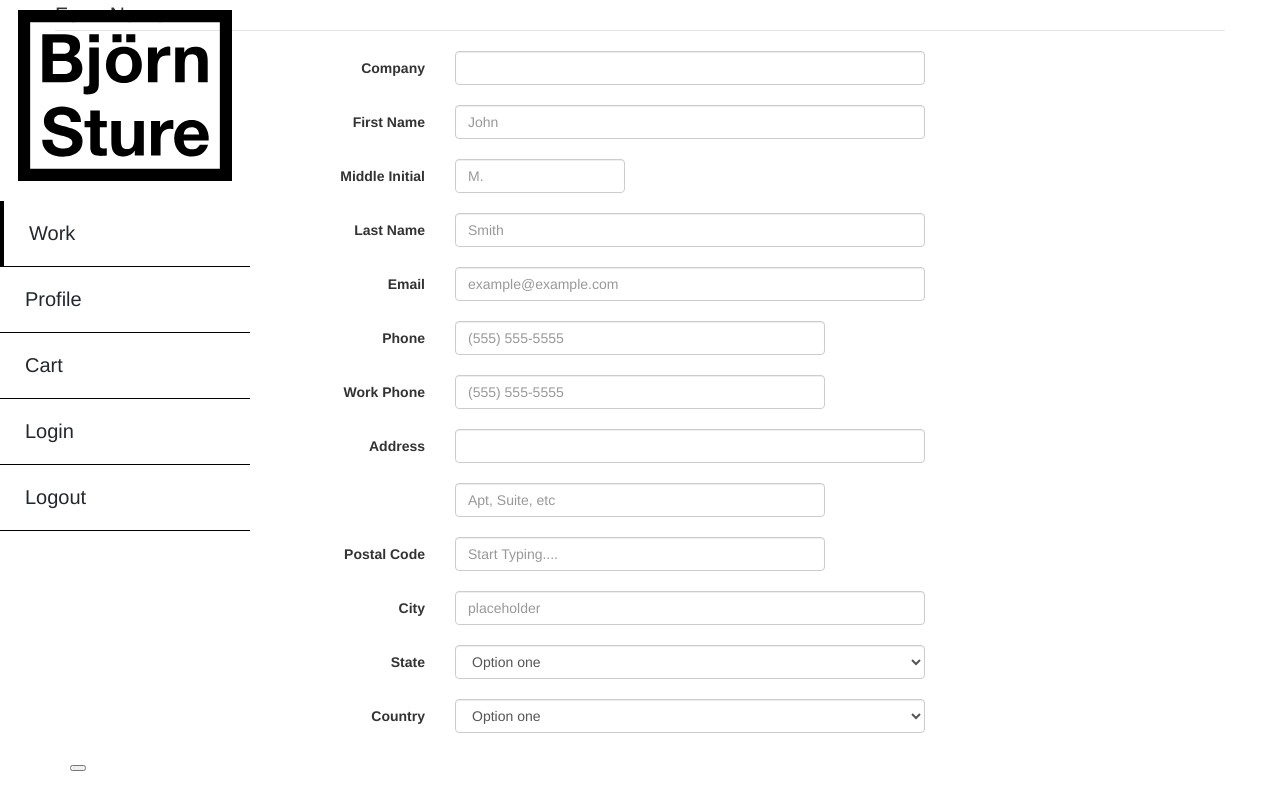
After one commit to alanlin94/COMP-4130-Web-App, a PHP site: page /contact.php in a window 1280 px wide. The commit adds this page. Run offline with PHP 8.4, Linux system fonts and the light colour scheme; some libraries are stand-ins or nearby versions.

Commit message:
added 3 pages

```diff
--- /dev/null
+++ b/contact.php
@@ -0,0 +1,186 @@
+<!DOCTYPE html>
+<html lang="en">
+  <head>
+    <meta charset="utf-8">
+    <meta http-equiv="X-UA-Compatible" content="IE=edge">
+    <meta name="viewport" content="width=device-width, initial-scale=1">
+    <title>Björn Sture Store</title>
+
+    <link rel="stylesheet" href="https://maxcdn.bootstrapcdn.com/bootstrap/3.3.7/css/bootstrap.min.css">
+    <link href="https://maxcdn.bootstrapcdn.com/font-awesome/4.7.0/css/font-awesome.min.css" rel="stylesheet" integrity="sha384-wvfXpqpZZVQGK6TAh5PVlGOfQNHSoD2xbE+QkPxCAFlNEevoEH3Sl0sibVcOQVnN" crossorigin="anonymous">
+    <link rel="stylesheet" href="css/style.css">
+    <link rel="stylesheet" href="css/sidebarnav.css">
+
+    <!--[if lt IE 9]>
+      <script src="https://oss.maxcdn.com/libs/html5shiv/3.7.2/html5shiv.js"></script>
+      <script src="https://oss.maxcdn.com/libs/respond.js/1.4.2/respond.min.js"></script>
+    <![endif]-->
+  </head>
+  <body>
+
+    <div class="nav-side-menu">
+        <div class="brand"><a href="index.php"><img src="img/logo.svg" alt=""></a></div>
+        <i class="fa fa-bars fa-2x toggle-btn" data-toggle="collapse" data-target="#menu-content"></i>
+
+            <div class="menu-list">
+
+                <ul id="menu-content" class="menu-content collapse out">
+                    <li class="active">
+                      <a href="#">Work</a>
+                    </li>
+                     <li>
+                      <a href="#">Profile</a>
+                      </li>
+                      <li>
+                       <a href="cart.php">Cart</a>
+                     </li>
+                     <li>
+                      <a href="#">Login</a>
+                    </li>
+                    <li>
+                     <a href="#">Logout</a>
+                   </li>
+                </ul>
+         </div>
+    </div>
+
+    <div class="container">
+    	<div class="row">
+    		<form class="form-horizontal">
+    <fieldset>
+
+    <!-- Form Name -->
+    <legend>Form Name</legend>
+
+    <!-- Text input-->
+    <div class="form-group">
+      <label class="col-md-4 control-label" for="textinput">Company</label>
+      <div class="col-md-5">
+      <input id="textinput" name="textinput" type="text" placeholder="" class="form-control input-md">
+
+      </div>
+    </div>
+
+    <!-- Text input-->
+    <div class="form-group">
+      <label class="col-md-4 control-label" for="textinput">First Name</label>
+      <div class="col-md-5">
+      <input id="textinput" name="textinput" type="text" placeholder="John" class="form-control input-md">
+
+      </div>
+    </div>
+
+    <!-- Text input-->
+    <div class="form-group">
+      <label class="col-md-4 control-label" for="textinput">Middle Initial</label>
+      <div class="col-md-2">
+      <input id="textinput" name="textinput" type="text" placeholder="M." class="form-control input-md">
+
+      </div>
+    </div>
+
+    <!-- Text input-->
+    <div class="form-group">
+      <label class="col-md-4 control-label" for="textinput">Last Name</label>
+      <div class="col-md-5">
+      <input id="textinput" name="textinput" type="text" placeholder="Smith" class="form-control input-md">
+
+      </div>
+    </div>
+
+    <!-- Text input-->
+    <div class="form-group">
+      <label class="col-md-4 control-label" for="textinput">Email</label>
+      <div class="col-md-5">
+      <input id="textinput" name="textinput" type="text" placeholder="example@example.com" class="form-control input-md">
+
+      </div>
+    </div>
+
+    <!-- Text input-->
+    <div class="form-group">
+      <label class="col-md-4 control-label" for="textinput">Phone</label>
+      <div class="col-md-4">
+      <input id="textinput" name="textinput" type="text" placeholder="(555) 555-5555" class="form-control input-md">
+
+      </div>
+    </div>
+
+    <!-- Text input-->
+    <div class="form-group">
+      <label class="col-md-4 control-label" for="textinput">Work Phone</label>
+      <div class="col-md-4">
+      <input id="textinput" name="textinput" type="text" placeholder="(555) 555-5555" class="form-control input-md">
+
+      </div>
+    </div>
+
+    <!-- Text input-->
+    <div class="form-group">
+      <label class="col-md-4 control-label" for="textinput">Address</label>
+      <div class="col-md-5">
+      <input id="textinput" name="textinput" type="text" placeholder="" class="form-control input-md">
+
+      </div>
+    </div>
+
+    <!-- Text input-->
+    <div class="form-group">
+      <label class="col-md-4 control-label" for="textinput"></label>
+      <div class="col-md-4">
+      <input id="textinput" name="textinput" type="text" placeholder="Apt, Suite, etc" class="form-control input-md">
+
+      </div>
+    </div>
+
+    <!-- Text input-->
+    <div class="form-group">
+      <label class="col-md-4 control-label" for="textinput">Postal Code</label>
+      <div class="col-md-4">
+      <input id="textinput" name="textinput" type="text" placeholder="Start Typing...." class="form-control input-md">
+
+      </div>
+    </div>
+
+    <!-- Text input-->
+    <div class="form-group">
+      <label class="col-md-4 control-label" for="textinput">City</label>
+      <div class="col-md-5">
+      <input id="textinput" name="textinput" type="text" placeholder="placeholder" class="form-control input-md">
+
+      </div>
+    </div>
+
+    <!-- Select Basic -->
+    <div class="form-group">
+      <label class="col-md-4 control-label" for="selectbasic">State</label>
+      <div class="col-md-5">
+        <select id="selectbasic" name="selectbasic" class="form-control">
+          <option value="1">Option one</option>
+          <option value="2">Option two</option>
+        </select>
+      </div>
+    </div>
+
+    <!-- Select Basic -->
+    <div class="form-group">
+      <label class="col-md-4 control-label" for="selectbasic">Country</label>
+      <div class="col-md-5">
+        <select id="selectbasic" name="selectbasic" class="form-control">
+          <option value="1">Option one</option>
+          <option value="2">Option two</option>
+        </select>
+      </div>
+    </div>
+
+    </fieldset>
+    </form>
+    	</div>
+      <button type="button" href="cart.php"></button>
+    </div>
+
+    <script src="https://ajax.googleapis.com/ajax/libs/jquery/1.11.3/jquery.min.js"></script>
+    <script src="https://maxcdn.bootstrapcdn.com/bootstrap/3.3.7/js/bootstrap.min.js"></script>
+    <script src="js/script.js"></script>
+  </body>
+</html>
--- a/css/style.css
+++ b/css/style.css
@@ -23,3 +23,35 @@ body {
   background-color: black;
   color: white;
 }
+
+/*---------------------------------------------Payment-------------------------------------*/
+
+.submit-button {
+  margin-top: 10px;
+}
+
+/*---------------------------------------404 error---------------------------*/
+.error-404 {
+  margin: 0 auto;
+  text-align: center;
+}
+.error-404 .error-code {
+  bottom: 60%;
+  color: #4686CC;
+  font-size: 96px;
+  line-height: 100px;
+  font-weight: bold;
+}
+.error-404 .error-desc {
+  font-size: 12px;
+  color: #647788;
+}
+.error-404 .m-b-10 {
+  margin-bottom: 10px!important;
+}
+.error-404 .m-b-20 {
+  margin-bottom: 20px!important;
+}
+.error-404 .m-t-20 {
+  margin-top: 20px!important;
+}
--- a/index.php
+++ b/index.php
@@ -32,7 +32,7 @@
                       <a href="dashboard/home.php">Profile</a>
                     </li>
                     <li>
-                      <a href="#">Cart</a>
+                      <a href="cart.php">Cart</a>
                      </li>
                      <li>
                       <a href="login.php">Login</a>
--- a/js/script.js
+++ b/js/script.js
@@ -0,0 +1,56 @@
+//------------------------PAYMENT AREA-------------------------//
+$(function() {
+  $('form.require-validation').bind('submit', function(e) {
+    var $form         = $(e.target).closest('form'),
+        inputSelector = ['input[type=email]', 'input[type=password]',
+                         'input[type=text]', 'input[type=file]',
+                         'textarea'].join(', '),
+        $inputs       = $form.find('.required').find(inputSelector),
+        $errorMessage = $form.find('div.error'),
+        valid         = true;
+
+    $errorMessage.addClass('hide');
+    $('.has-error').removeClass('has-error');
+    $inputs.each(function(i, el) {
+      var $input = $(el);
+      if ($input.val() === '') {
+        $input.parent().addClass('has-error');
+        $errorMessage.removeClass('hide');
+        e.preventDefault(); // cancel on first error
+      }
+    });
+  });
+});
+
+$(function() {
+  var $form = $("#payment-form");
+
+  $form.on('submit', function(e) {
+    if (!$form.data('cc-on-file')) {
+      e.preventDefault();
+      Stripe.setPublishableKey($form.data('stripe-publishable-key'));
+      Stripe.createToken({
+        number: $('.card-number').val(),
+        cvc: $('.card-cvc').val(),
+        exp_month: $('.card-expiry-month').val(),
+        exp_year: $('.card-expiry-year').val()
+      }, stripeResponseHandler);
+    }
+  });
+
+  function stripeResponseHandler(status, response) {
+    if (response.error) {
+      $('.error')
+        .removeClass('hide')
+        .find('.alert')
+        .text(response.error.message);
+    } else {
+      // token contains id, last4, and card type
+      var token = response['id'];
+      // insert the token into the form so it gets submitted to the server
+      $form.find('input[type=text]').empty();
+      $form.append("<input type='hidden' name='reservation[stripe_token]' value='" + token + "'/>");
+      $form.get(0).submit();
+    }
+  }
+})
--- a/login.php
+++ b/login.php
@@ -32,7 +32,7 @@
                       <a href="dashboard/home.php">Profile</a>
                       </li>
                       <li>
-                       <a href="#">Cart</a>
+                       <a href="cart.php">Cart</a>
                      </li>
                      <li class="active">
                       <a href="login.php">Login</a>
```
Also changed, not shown: 404error.php (added, +13 -0 lines), cart.php (added, +143 -0 lines), payment.php (added, +107 -0 lines).
